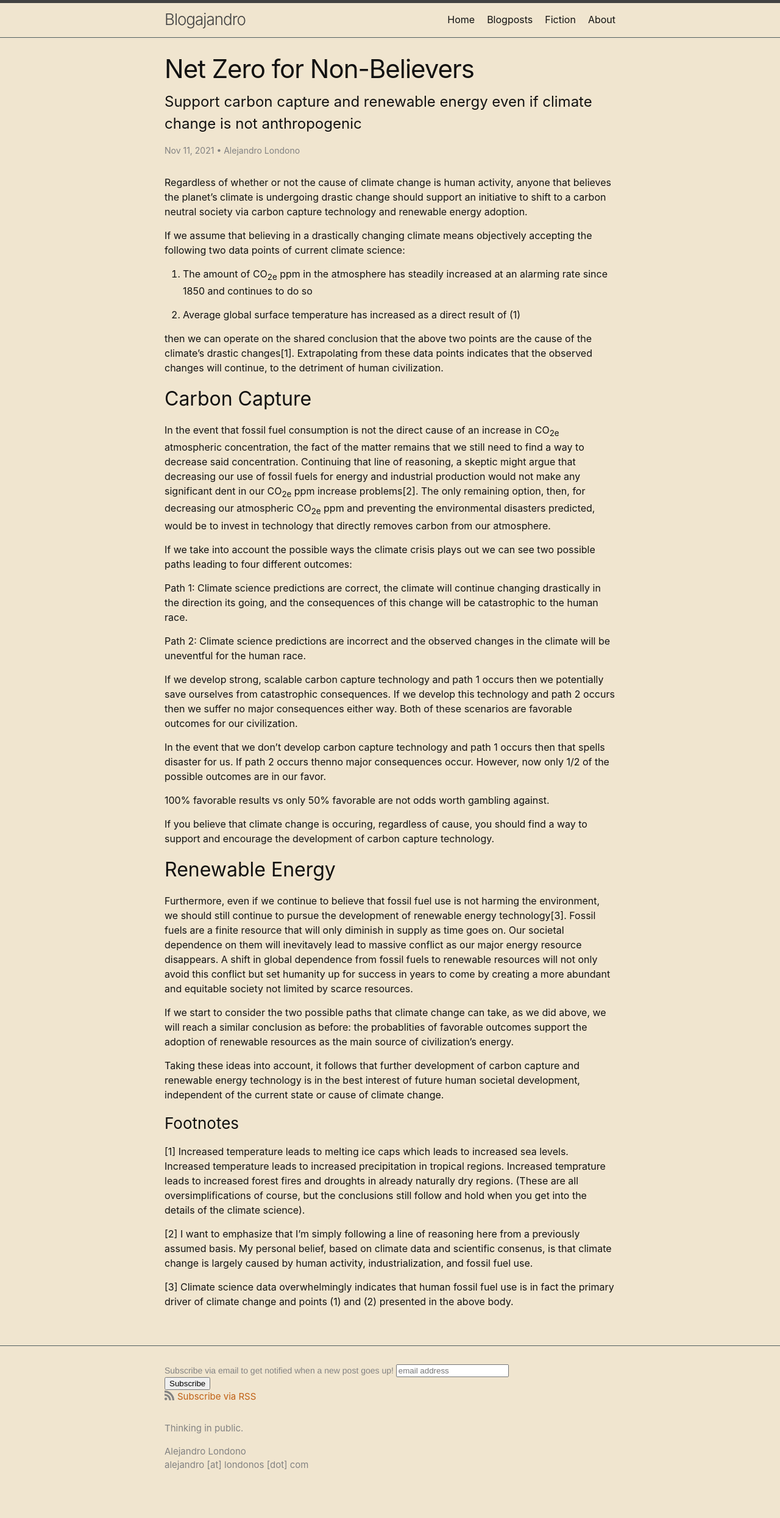
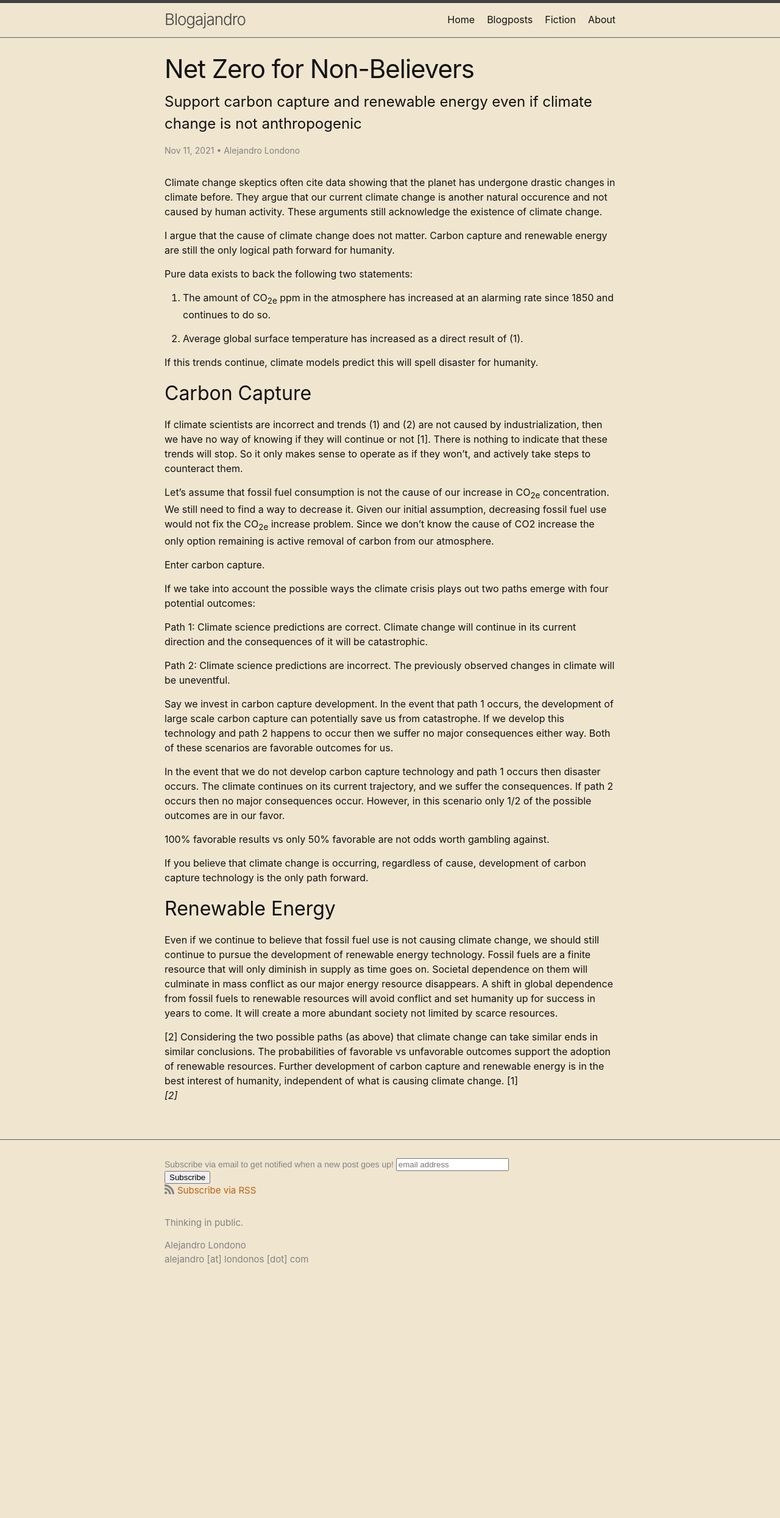
Before and after one commit to Alondono97/blog.alondono.me, a Jekyll site: the page built from _posts/2021-11-16-net-zero-for-non-believers.md, in a window 1280 px wide. Shown: the whole page at 61% size. Built offline with Jekyll 4.4.1, drawn with Linux system fonts in a browser that asks for light colours; comment, search, counter and statistics services are not loaded; after the commit the page ends 2151 px from its top, so only the background shows below that.

Commit message:
New draft for climate; css changes

```diff
--- a/_posts/2021-11-16-net-zero-for-non-believers.md
+++ b/_posts/2021-11-16-net-zero-for-non-believers.md
@@ -7,46 +7,50 @@ date: 2021-11-11 5:30:00 +0000
 categories: [climate, blogposts]
 ---
 
-Regardless of whether or not the cause of climate change is human activity, anyone that believes the planet's climate is undergoing drastic change should support an initiative to shift to a carbon neutral society via carbon capture technology and renewable energy adoption.
+Climate change skeptics often cite data showing that the planet has undergone drastic changes in climate before. They argue that our current climate change is another natural occurence and not caused by human activity. These arguments still acknowledge the existence of climate change.
 
-If we assume that believing in a drastically changing climate means objectively accepting the following two data points of current climate science:
+I argue that the cause of climate change does not matter. Carbon capture and renewable energy are still the only logical path forward for humanity.
 
-1. The amount of CO<sub>2e</sub> ppm in the atmosphere has steadily increased at an alarming rate since 1850 and continues to do so
+Pure data exists to back the following two statements:
 
-2. Average global surface temperature has increased as a direct result of (1)
+1. The amount of CO<sub>2e</sub> ppm in the atmosphere has  increased at an alarming rate since 1850 and continues to do so.
 
-then we can operate on the shared conclusion that the above two points are the cause of the climate's drastic changes[1]. Extrapolating from these data points indicates that the observed changes will continue, to the detriment of human civilization.
+2. Average global surface temperature has increased as a direct result of (1).
 
+If this trends continue, climate models predict this will spell disaster for humanity.
 
 ## Carbon Capture
 
-In the event that fossil fuel consumption is not the direct cause of an increase in CO<sub>2e</sub> atmospheric concentration, the fact of the matter remains that we still need to find a way to decrease said concentration. Continuing that line of reasoning, a skeptic might argue that decreasing our use of fossil fuels for energy and industrial production would not make any significant dent in our CO<sub>2e</sub> ppm increase problems[2]. The only remaining option, then, for decreasing our atmospheric CO<sub>2e</sub> ppm and preventing the environmental disasters predicted, would be to invest in technology that directly removes carbon from our atmosphere.
+If climate scientists are incorrect and trends (1) and (2) are not caused by industrialization, then we have no way of knowing if they will continue or not [1]. There is nothing to indicate that these trends will stop. So it only makes sense to operate as if they won't, and actively take steps to counteract them.
 
-If we take into account the possible ways the climate crisis plays out we can see two possible paths leading to four different outcomes:
+Let's assume that fossil fuel consumption is not the cause of our increase in CO<sub>2e</sub> concentration.  We still need to find a way to decrease it. Given our initial assumption, decreasing fossil fuel use would not fix the CO<sub>2e</sub> increase problem. Since we don't know the cause of CO2 increase the only option remaining is active removal of carbon from our atmosphere.
 
-Path 1: Climate science predictions are correct, the climate will continue changing drastically in the direction its going, and the consequences of this change will be catastrophic to the human race.
+Enter carbon capture.
 
-Path 2: Climate science predictions are incorrect and the observed changes in the climate will be uneventful for the human race.
+If we take into account the possible ways the climate crisis plays out  two paths emerge with four potential outcomes:
 
-If we develop strong, scalable carbon capture technology and path 1 occurs then we potentially save ourselves from catastrophic consequences. If we develop this technology and path 2 occurs then we suffer no major consequences either way. Both of these scenarios are favorable outcomes for our civilization.
+Path 1: Climate science predictions are correct. Climate change will continue in its current direction and the consequences of it will be catastrophic.
 
-In the event that we don't develop carbon capture technology and path 1 occurs then that spells disaster for us. If path 2 occurs thenno major consequences occur. However, now only 1/2 of the possible outcomes are in our favor.
+Path 2: Climate science predictions are incorrect. The previously observed changes in climate will be uneventful.
+
+Say we invest in carbon capture development. In the event that path 1 occurs, the development of large scale carbon capture can  potentially save us from catastrophe. If we develop this technology and path 2 happens to occur then we suffer no major consequences either way. Both of these scenarios are favorable outcomes for us.
+
+In the event that we do not develop carbon capture technology and path 1 occurs then disaster occurs. The climate continues on its current trajectory, and we suffer the consequences. If path 2 occurs then no major consequences occur. However, in this scenario only 1/2 of the possible outcomes are in our favor.
 
 100% favorable results vs only 50% favorable are not odds worth gambling against.
 
-If you believe that climate change is occuring, regardless of cause, you should find a way to support and encourage the development of carbon capture technology.
+If you believe that climate change is occurring, regardless of cause, development of carbon capture technology is the only path forward.
 
 ## Renewable Energy
 
-Furthermore, even if we continue to believe that fossil fuel use is not harming the environment, we should still continue to pursue the development of renewable energy technology[3]. Fossil fuels are a finite resource that will only diminish in supply as time goes on. Our societal dependence on them will inevitavely lead to massive conflict as our major energy resource disappears. A shift in global dependence from fossil fuels to renewable resources will not only avoid this conflict but set humanity up for success in years to come by creating a more abundant and equitable society not limited by scarce resources.
+Even if we continue to believe that fossil fuel use is not causing climate change, we should still continue to pursue the development of renewable energy technology. Fossil fuels are a finite resource that will only diminish in supply as time goes on.  Societal dependence on them will culminate in mass conflict as our major energy resource disappears. A shift in global dependence from fossil fuels to renewable resources will avoid conflict and set humanity up for success in years to come. It will create a more abundant society not limited by scarce resources.
 
-If we start to consider the two possible paths that climate change can take, as we did above, we will reach a similar conclusion as before: the probablities of favorable outcomes support the adoption of renewable resources as the main source of civilization's energy.
+<add something about polution here> [2]
 
-Taking these ideas into account, it follows that further development of carbon capture and renewable energy technology is in the best interest of future human societal development, independent of the current state or cause of climate change.
+Considering the two possible paths (as above) that climate change can take similar  ends in similar conclusions. The probabilities of favorable vs unfavorable outcomes support the adoption of renewable resources.
 
-### Footnotes
-[1] Increased temperature leads to melting ice caps which leads to increased sea levels. Increased temperature leads to increased precipitation in tropical regions. Increased temprature leads to increased forest fires and droughts in already naturally dry regions. (These are all oversimplifications of course, but the conclusions still follow and hold when you get into the details of the climate science).
+Further development of carbon capture and renewable energy is in the best interest of humanity, independent of what is causing climate change.
 
-[2] I want to emphasize that I'm simply following a line of reasoning here from a previously assumed basis. My personal belief, based on climate data and scientific consenus, is that climate change is largely caused by human activity, industrialization, and fossil fuel use.
+[1] <Address alternate sources of CO2 emissions here>
 
-[3] Climate science data overwhelmingly indicates that human fossil fuel use is in fact the primary driver of climate change and points (1) and (2) presented in the above body.
+[2] <our world in data sources>
--- a/_sass/minima/_layout.scss
+++ b/_sass/minima/_layout.scss
@@ -51,7 +51,7 @@
     top: 9px;
     right: $spacing-unit / 2;
     background-color: $background-color;
-    border: 1px solid $grey-color-light;
+    // border: 0px solid $grey-color-light;
     border-radius: 5px;
     text-align: right;
 
--- a/index.html
+++ b/index.html
@@ -18,9 +18,9 @@ layout: home
         <br>
         The spirit of this blog is "thinking in public".
         I use it to write about topics that are on my mind.
-        Most posts on here actually fall more along the lines of <a href="/blog">essays</a> than blogs, and a few are <a href="/fiction">fictional short stories</a>.
+        Most posts on here fall more along the lines of <a href="/blog">essays</a> than blogs, and a few are <a href="/fiction">fictional short stories</a>.
         <br>
         <br>
-        Listed below you will find the full collection of both writing categories (essays and fiction) in chronological order.
+        Listed below you will find the full collection of my writing (essays and fiction) in chronological order.
     </div>
 </article>
```
